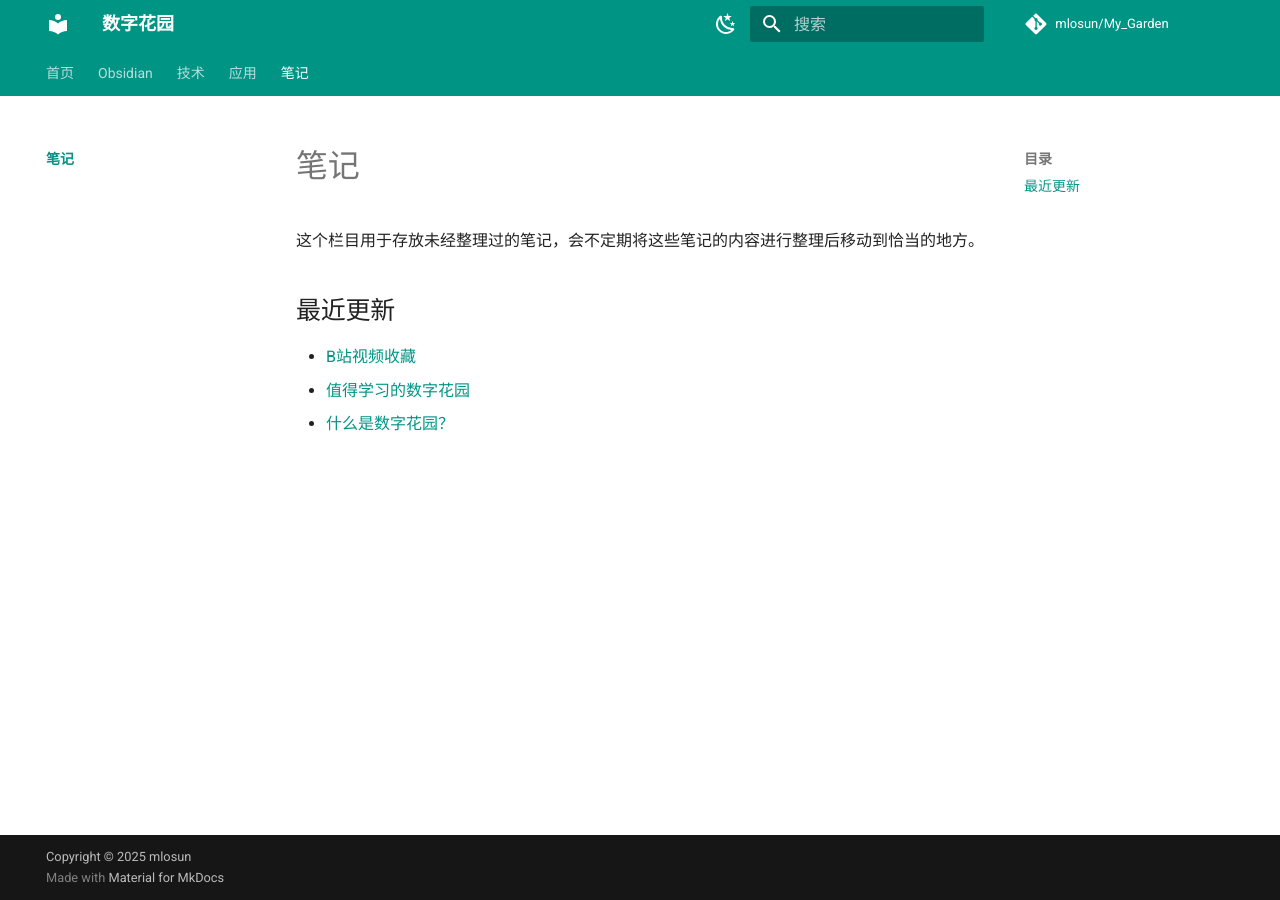
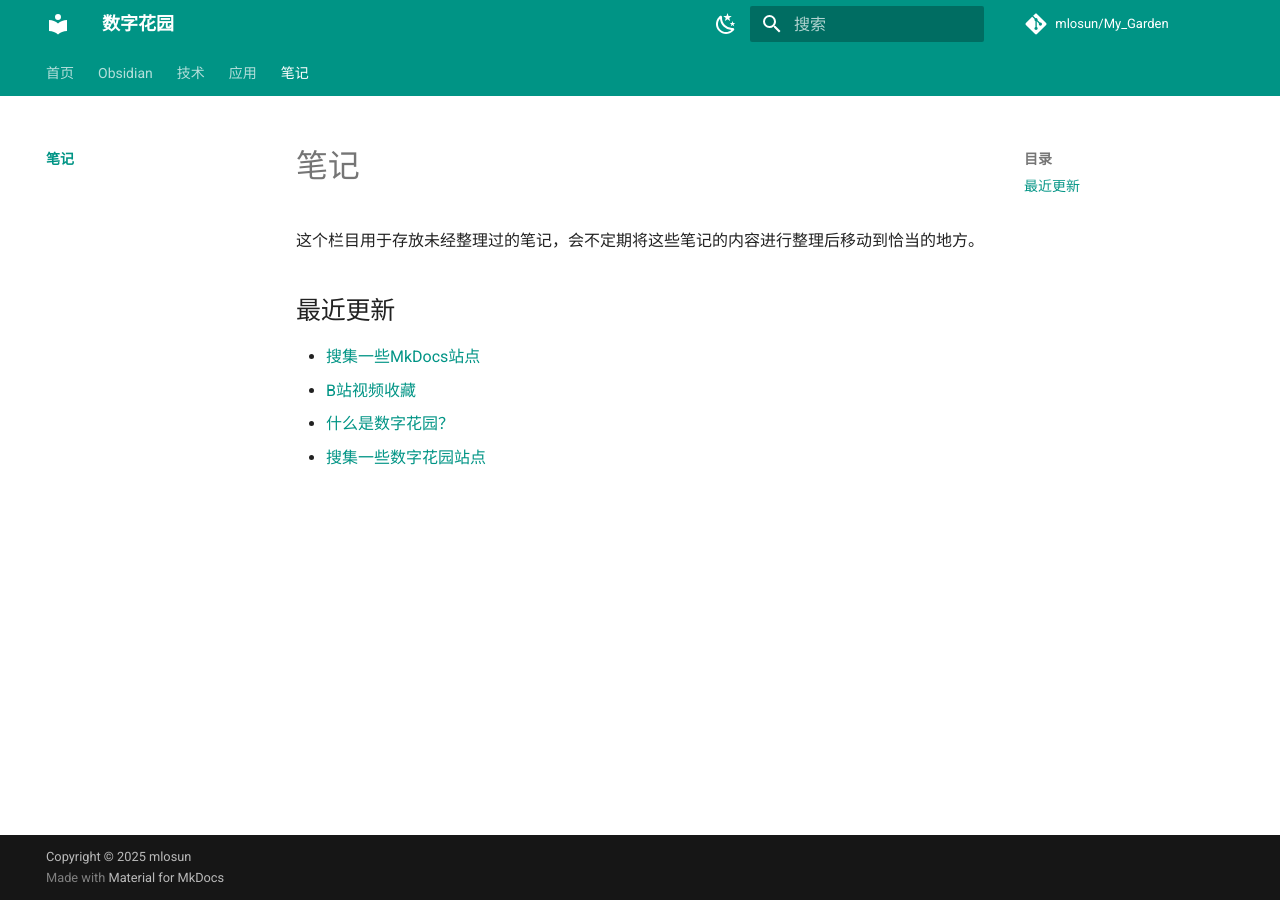
Before and after one commit to mlosun/My_Garden, an MkDocs documentation site: the page built from docs/notes/index.md, in a window 1280 px wide. Built offline with MkDocs 1.6.1 and Material for MkDocs 9.7.7, drawn with Linux system fonts in a browser that asks for light colours; comment, search, counter and statistics services are not loaded.

Commit message:
PUSH NOTE : index.md

```diff
--- a/docs/notes/index.md
+++ b/docs/notes/index.md
@@ -9,6 +9,7 @@ title: 笔记
 
 ## 最近更新
 
+- [搜集一些MkDocs站点](./%E6%90%9C%E9%9B%86%E4%B8%80%E4%BA%9BMkDocs%E7%AB%99%E7%82%B9.md)
 - [B站视频收藏](./B%E7%AB%99%E8%A7%86%E9%A2%91%E6%94%B6%E8%97%8F.md)
-- [值得学习的数字花园](./%E5%80%BC%E5%BE%97%E5%AD%A6%E4%B9%A0%E7%9A%84%E6%95%B0%E5%AD%97%E8%8A%B1%E5%9B%AD.md)
 - [什么是数字花园？](./%E4%BB%80%E4%B9%88%E6%98%AF%E6%95%B0%E5%AD%97%E8%8A%B1%E5%9B%AD%EF%BC%9F.md)
+- [搜集一些数字花园站点](./%E6%90%9C%E9%9B%86%E4%B8%80%E4%BA%9B%E6%95%B0%E5%AD%97%E8%8A%B1%E5%9B%AD%E7%AB%99%E7%82%B9.md)
```
